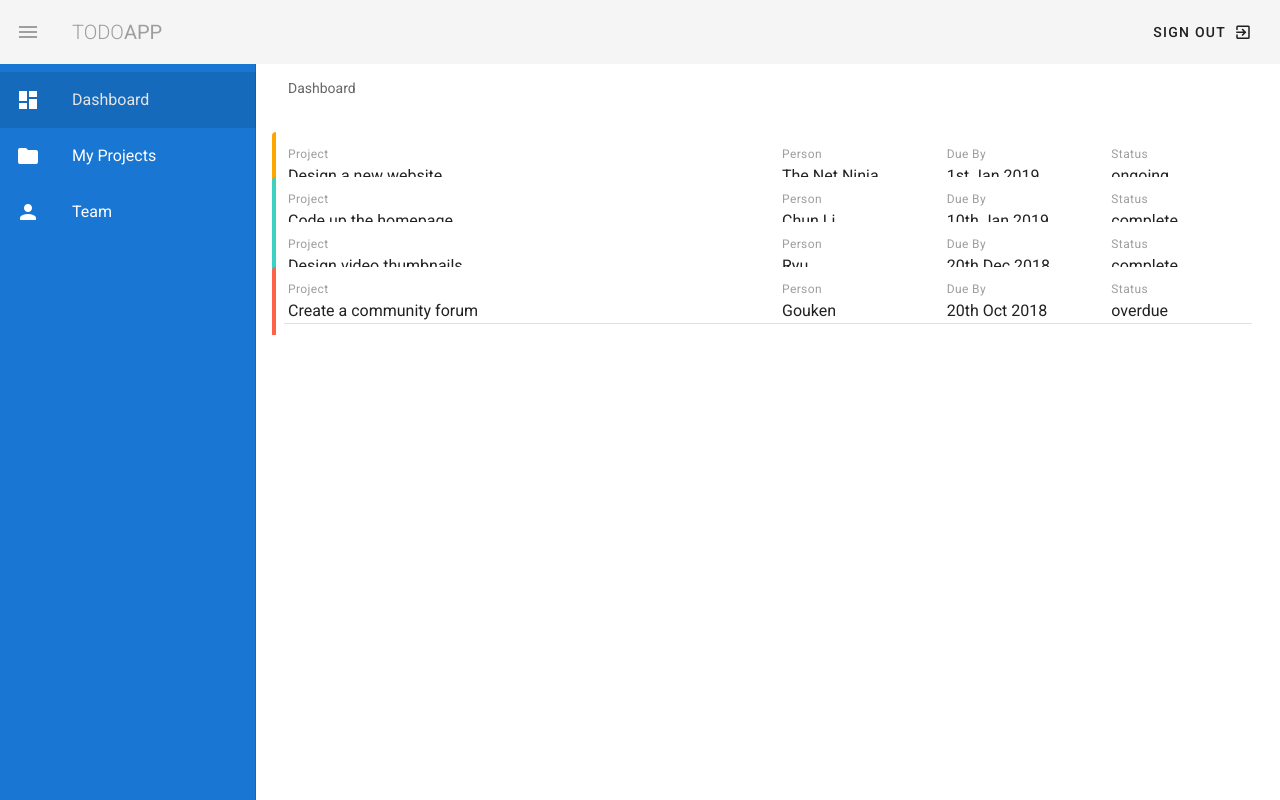
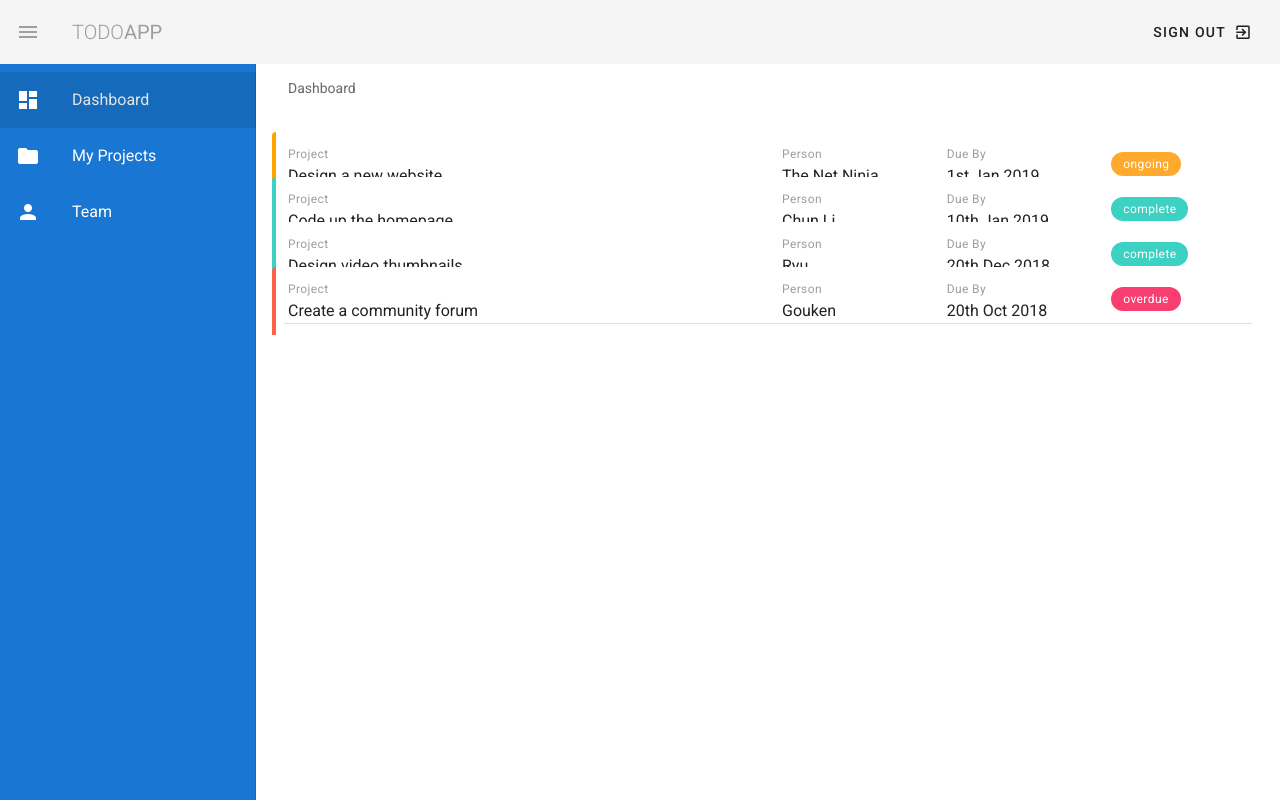
Before and after one commit to teamyudin/vuetify-todo, a Vue app: page / in a window 1280 px wide. Built offline with nearby package versions, Linux system fonts and the light colour scheme.

Commit message:
added a list

```diff
--- a/src/views/Dashboard.vue
+++ b/src/views/Dashboard.vue
@@ -23,8 +23,9 @@
           </v-col>
 
           <v-col :xs="2" :sm="4" :md="2" cols="12">
-          <div class="caption grey--text">Status</div>
-          <div>{{ project.status }}</div>
+              <v-chip small :class="`${project.status} white--text caption my-2`" >
+                {{ project.status }}
+              </v-chip>
           </v-col>
 
         </v-row>
@@ -48,7 +49,7 @@
         { title: 'Code up the homepage', person: 'Chun Li', due: '10th Jan 2019', status: 'complete', content: 'Lorem ipsum dolor sit amet consectetur adipisicing elit. Sunt consequuntur eos eligendi illum minima adipisci deleniti, dicta mollitia enim explicabo fugiat quidem ducimus praesentium voluptates porro molestias non sequi animi!'},
         { title: 'Design video thumbnails', person: 'Ryu', due: '20th Dec 2018', status: 'complete', content: 'Lorem ipsum dolor sit amet consectetur adipisicing elit. Sunt consequuntur eos eligendi illum minima adipisci deleniti, dicta mollitia enim explicabo fugiat quidem ducimus praesentium voluptates porro molestias non sequi animi!'},
         { title: 'Create a community forum', person: 'Gouken', due: '20th Oct 2018', status: 'overdue', content: 'Lorem ipsum dolor sit amet consectetur adipisicing elit. Sunt consequuntur eos eligendi illum minima adipisci deleniti, dicta mollitia enim explicabo fugiat quidem ducimus praesentium voluptates porro molestias non sequi animi!'},
-      ]
+      ],
     }
   },
   components: {
@@ -68,4 +69,17 @@
   .project.overdue{
     border-left: 4px solid tomato
   }
+
+  .v-chip.complete{
+    background: #3cd1c2!important;
+  }
+
+  .v-chip.ongoing{
+    background: #ffaa2c!important;
+
+  }
+
+  .v-chip.overdue{
+    background: #f83e70!important;
+  }
 </style>
```
Lines whose indentation alone changed are shown as unchanged.
